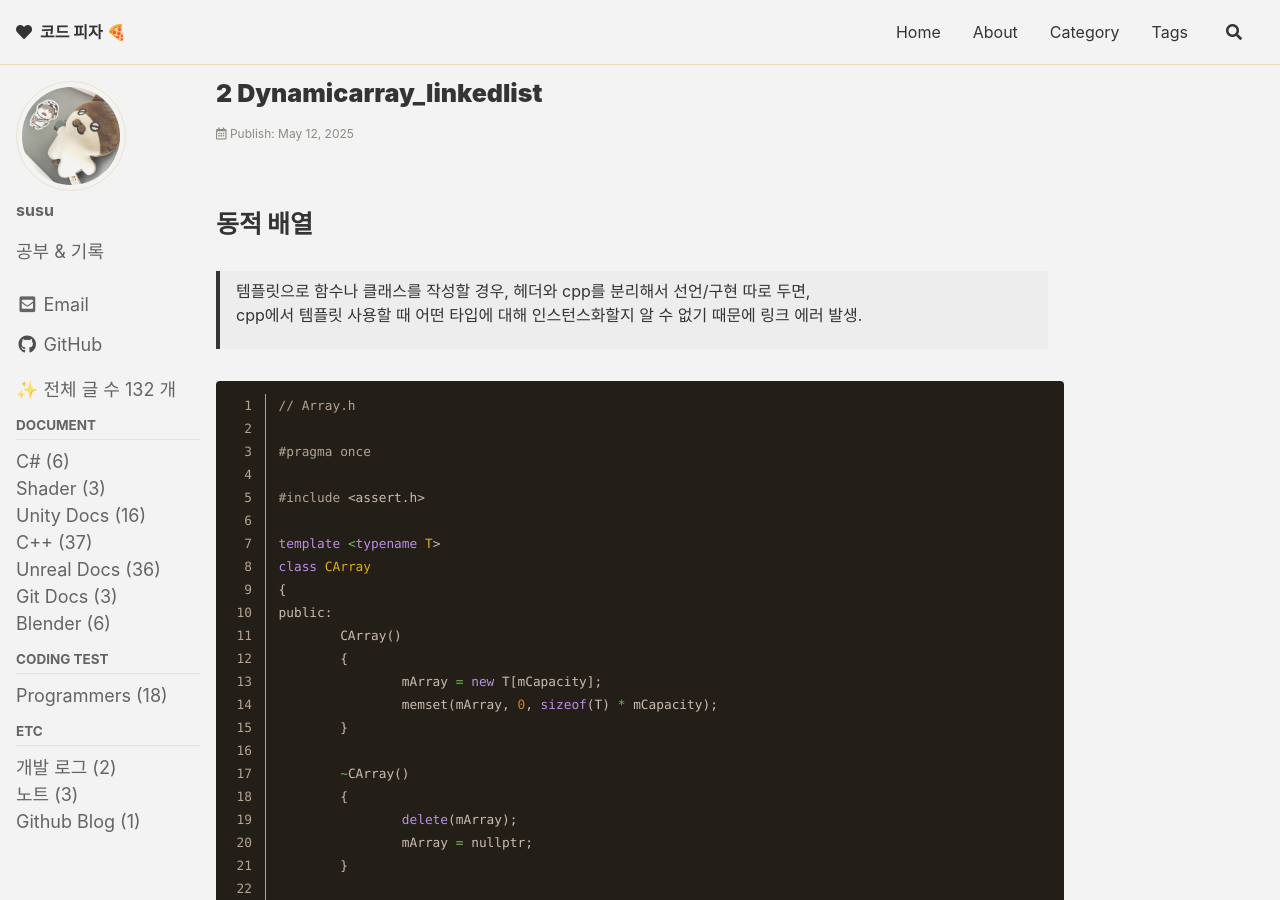
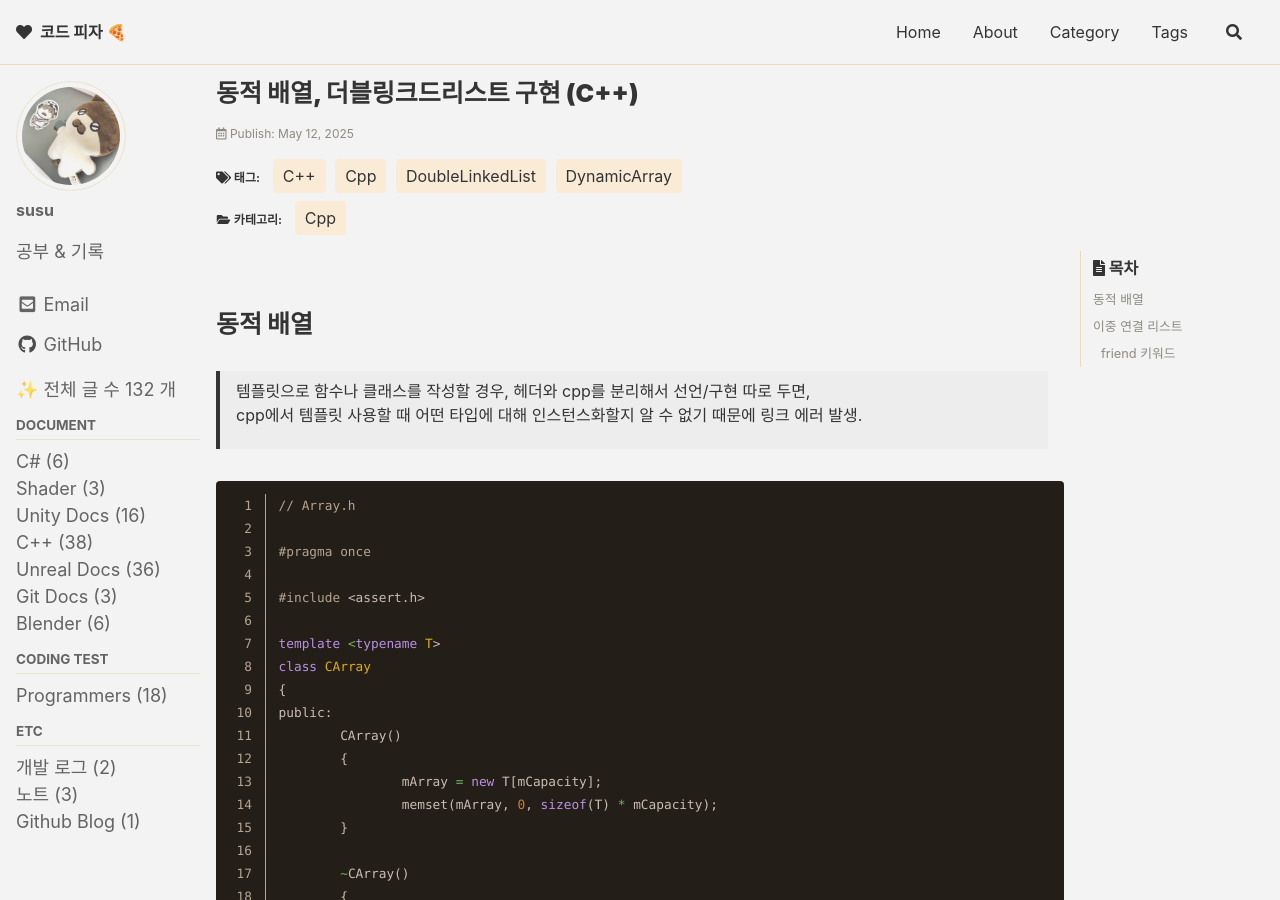
Before and after one commit to eggmong/eggmong.github.io, a Jekyll site: the page built from _posts/Cpp/2025-05-12-2-DynamicArray_LinkedList.md, in a window 1280 px wide and 900 px high. Built offline with Jekyll 4.4.1, drawn with Linux system fonts in a browser that asks for light colours; cached includes are drawn as plain includes; some web fonts are replaced; comment, search, counter and statistics services are not loaded.

Commit message:
제목 추가가

```diff
--- a/_posts/Cpp/2025-05-12-2-DynamicArray_LinkedList.md
+++ b/_posts/Cpp/2025-05-12-2-DynamicArray_LinkedList.md
@@ -1,3 +1,20 @@
+---
+title:  "동적 배열, 더블링크드리스트 구현 (C++)"
+
+categories:
+  - Cpp
+tags:
+  - [Cpp, C++, DynamicArray, DoubleLinkedList]
+
+toc: true
+toc_sticky: true
+
+date: 2025-05-12
+last_modified_at: 2025-05-12
+---
+
+<br>
+
 # 동적 배열
 
 
```
